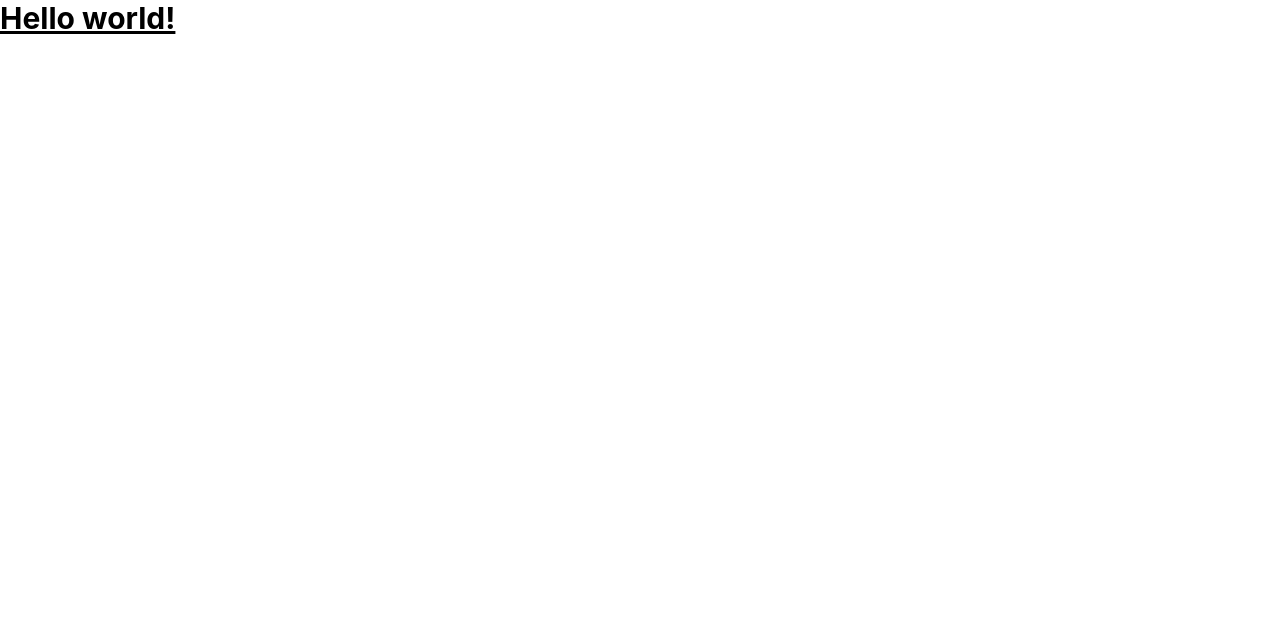
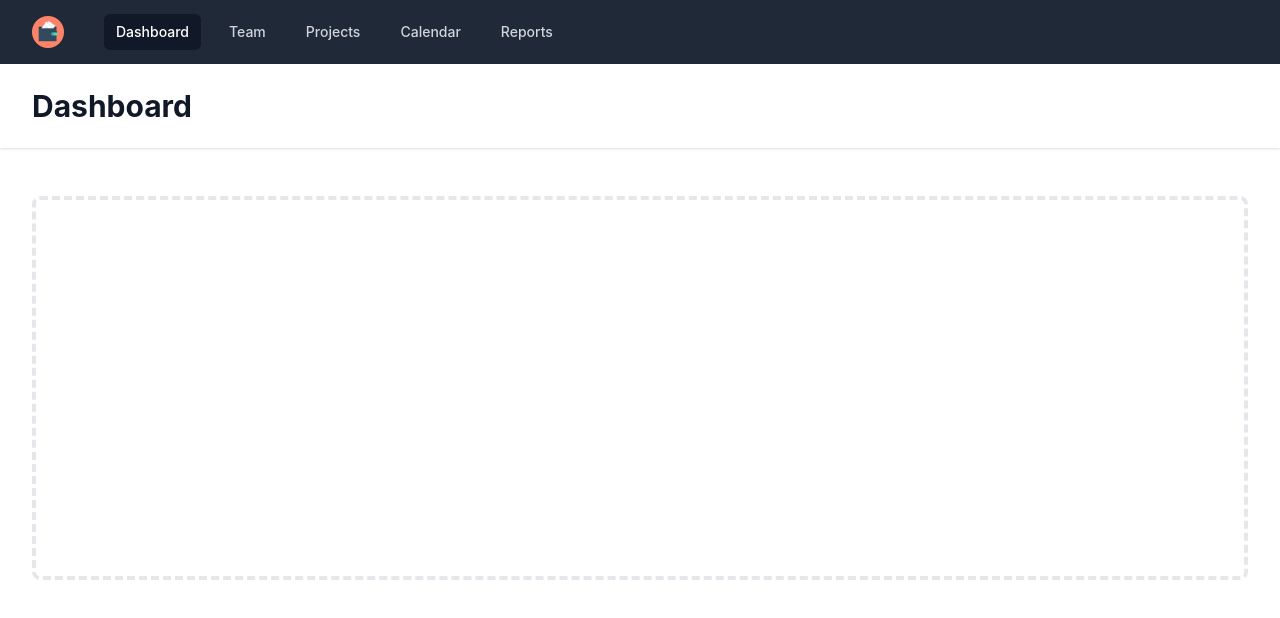
Before and after one commit to Khamitamantaev/testreactapp, a React (Create React App) app in the folder finance-book/: page / in a window 1280 px wide. Shown: the top 618 px of the page. Built offline with nearby package versions, Linux system fonts and the light colour scheme.

Commit message:
wallet page main

```diff
--- a/finance-book/src/App.tsx
+++ b/finance-book/src/App.tsx
@@ -1,12 +1,11 @@
 import React from 'react';
 import './App.css';
+import WalletList from './components/WalletList';
 
 function App() {
   return (
     <div >
-        <h1 className="text-3xl font-bold underline">
-          Hello world!
-        </h1>
+        <WalletList/>
     </div>
   );
 }
--- /dev/null
+++ b/finance-book/src/components/WalletList.tsx
@@ -0,0 +1,60 @@
+import React from 'react'
+import logo from '../assets/logo.png';
+
+const WalletList = () => {
+    return (
+        <>
+            <div className="min-h-full">
+                <nav className="bg-gray-800">
+                    <div className="max-w-7xl mx-auto px-4 sm:px-6 lg:px-8">
+                        <div className="flex items-center justify-between h-16">
+                            <div className="flex items-center">
+                                <div className="flex-shrink-0">
+                                <img src={logo}  className="h-8 w-8" alt="logo" />
+                                </div>
+                                <div className="hidden md:block">
+                                    <div className="ml-10 flex items-baseline space-x-4">
+                                        {/* Current: "bg-gray-900 text-white", Default: "text-gray-300 hover:bg-gray-700 hover:text-white" */}
+                                        <a href="#" className="bg-gray-900 text-white px-3 py-2 rounded-md text-sm font-medium" aria-current="page">Dashboard</a>
+                                        <a href="#" className="text-gray-300 hover:bg-gray-700 hover:text-white px-3 py-2 rounded-md text-sm font-medium">Team</a>
+                                        <a href="#" className="text-gray-300 hover:bg-gray-700 hover:text-white px-3 py-2 rounded-md text-sm font-medium">Projects</a>
+                                        <a href="#" className="text-gray-300 hover:bg-gray-700 hover:text-white px-3 py-2 rounded-md text-sm font-medium">Calendar</a>
+                                        <a href="#" className="text-gray-300 hover:bg-gray-700 hover:text-white px-3 py-2 rounded-md text-sm font-medium">Reports</a>
+                                    </div>
+                                </div>
+                            </div>
+                        </div>
+                    </div>
+                    {/* Mobile menu, show/hide based on menu state. */}
+                    <div className="md:hidden" id="mobile-menu">
+                        <div className="px-2 pt-2 pb-3 space-y-1 sm:px-3">
+                            {/* Current: "bg-gray-900 text-white", Default: "text-gray-300 hover:bg-gray-700 hover:text-white" */}
+                            <a href="#" className="bg-gray-900 text-white block px-3 py-2 rounded-md text-base font-medium" aria-current="page">Dashboard</a>
+                            <a href="#" className="text-gray-300 hover:bg-gray-700 hover:text-white block px-3 py-2 rounded-md text-base font-medium">Team</a>
+                            <a href="#" className="text-gray-300 hover:bg-gray-700 hover:text-white block px-3 py-2 rounded-md text-base font-medium">Projects</a>
+                            <a href="#" className="text-gray-300 hover:bg-gray-700 hover:text-white block px-3 py-2 rounded-md text-base font-medium">Calendar</a>
+                            <a href="#" className="text-gray-300 hover:bg-gray-700 hover:text-white block px-3 py-2 rounded-md text-base font-medium">Reports</a>
+                        </div>
+
+                    </div>
+                </nav>
+                <header className="bg-white shadow">
+                    <div className="max-w-7xl mx-auto py-6 px-4 sm:px-6 lg:px-8">
+                        <h1 className="text-3xl font-bold text-gray-900">Dashboard</h1>
+                    </div>
+                </header>
+                <main>
+                    <div className="max-w-7xl mx-auto py-6 sm:px-6 lg:px-8">
+                        {/* Replace with your content */}
+                        <div className="px-4 py-6 sm:px-0">
+                            <div className="border-4 border-dashed border-gray-200 rounded-lg h-96" />
+                        </div>
+                        {/* /End replace */}
+                    </div>
+                </main>
+            </div>
+        </>
+    )
+}
+
+export default WalletList
```
Also changed, not shown: finance-book/src/assets/logo.png (added).
